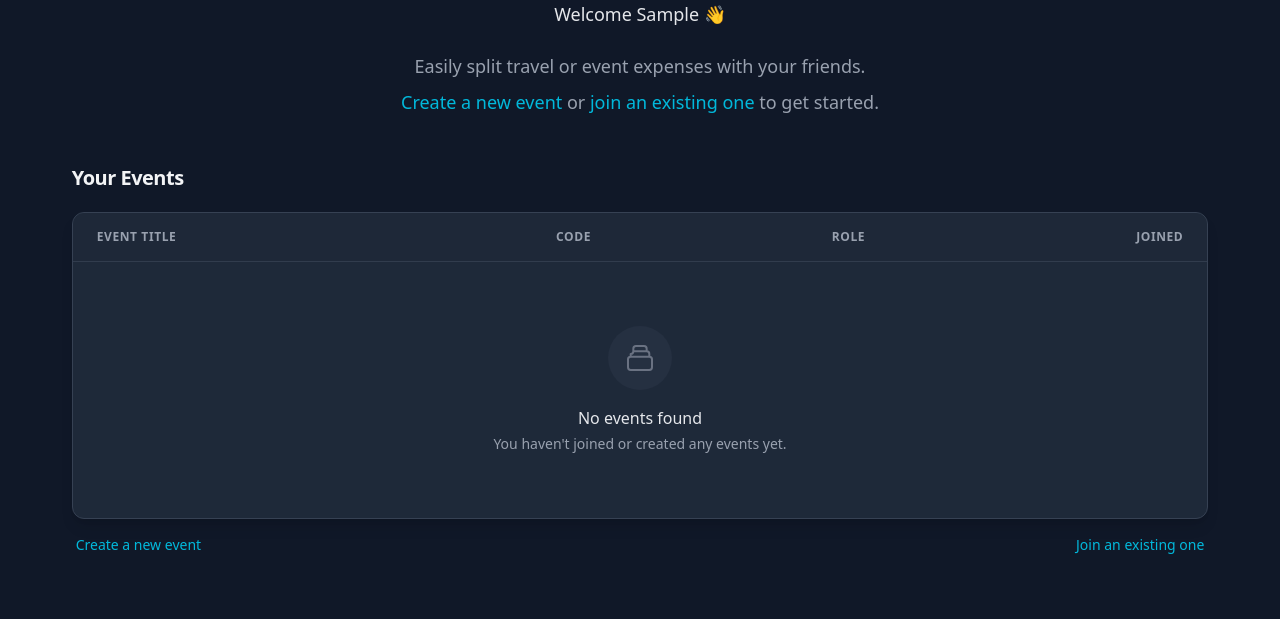
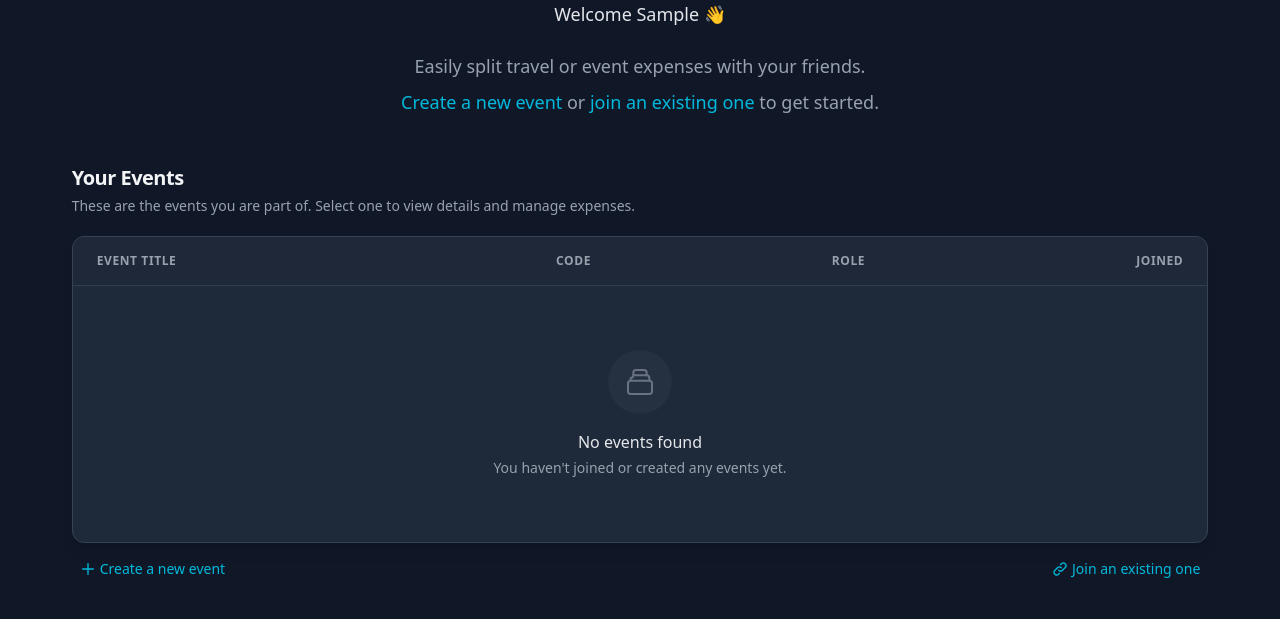
Before and after one commit to hassan-ahmadi-jo/split-trip, a Django app: page / in a window 1280 px wide. Shown: the part 192-811 px from the top of the page. Before the commit the page ends 746 px from the top, so only its background shows below. Run offline with Django 5.2, Linux system fonts and the light colour scheme; the visitor is signed in with stand-in values (Sample User, id 1); data that the repository does not hold is empty; style sheets or scripts are compiled from the project's sources.

Commit message:
feat(events): allow removing join requests from the home page
- Add remove button for join requests
- Handle request removal in JoinRequestHandlerView
- Improve home template layout for better UI/UX

```diff
--- a/events/templates/events/home.html
+++ b/events/templates/events/home.html
@@ -26,8 +26,9 @@
 
   <section class="w-11/12 max-w-6xl mx-auto my-10">
     <!-- Section Header -->
-    <div class="mb-5 flex items-center justify-between">
+    <div class="mb-5">
       <h2 class="text-xl font-semibold tracking-tight text-gray-100">Your Events</h2>
+      <p class="text-gray-400 text-sm mt-1">These are the events you are part of. Select one to view details and manage expenses.</p>
     </div>
 
     <!-- Main Table Container -->
@@ -50,7 +51,7 @@
             {% for member in memberships|slice:':6' %}
               {% if forloop.counter >= 6 %}
                 <!-- Show All Link -->
-                <a href="#" class="block text-center px-6 py-4 text-sm font-medium text-cyan-500 hover:text-cyan-400 hover:bg-gray-700/40 transition-colors duration-200 uppercase tracking-wide">Show All Events</a>
+                <a href="{% url 'event_list' %}" class="block text-center px-6 py-4 text-sm font-medium text-cyan-500 hover:text-cyan-400 hover:bg-gray-700/40 transition-colors duration-200 uppercase tracking-wide">Show All Events</a>
               {% else %}
                 <a href="{% url 'event' event_code=member.event.code %}" class="group grid grid-cols-12 gap-4 items-center px-6 py-4 hover:bg-gray-700/40 transition-colors duration-200">
                   <!-- Title -->
@@ -99,16 +100,26 @@
     </div>
 
     <!-- Bottom Links -->
-    <div class="w-full flex justify-between mt-4 px-1 text-sm font-medium">
-      <a href="{% url 'create_event' %}" class="text-cyan-500 hover:text-cyan-400 transition-colors">Create a new event</a>
-      <a href="{% url 'create_join_request' %}" class="text-cyan-500 hover:text-cyan-400 transition-colors">Join an existing one</a> <!-- حروف اول اصلاح شد -->
+    <div class="w-full flex justify-between mt-4 px-2 text-sm font-medium">
+      <a href="{% url 'create_event' %}" class="flex items-center gap-1 text-cyan-500 hover:text-cyan-400 transition-colors">
+        <svg xmlns="http://www.w3.org/2000/svg" class="w-4 h-4" fill="none" viewBox="0 0 24 24" stroke="currentColor">
+          <path stroke-linecap="round" stroke-linejoin="round" stroke-width="2" d="M12 4v16m8-8H4" />
+        </svg>Create a new event
+      </a>
+      <a href="{% url 'create_join_request' %}" class="flex items-center gap-1 text-cyan-500 hover:text-cyan-400 transition-colors">
+        <svg xmlns="http://www.w3.org/2000/svg" class="w-4 h-4" fill="none" viewBox="0 0 24 24" stroke="currentColor">
+          <path stroke-linecap="round" stroke-linejoin="round" stroke-width="2" d="M13.828 10.172a4 4 0 00-5.656 0l-4 4a4 4 0 105.656 5.656l1.102-1.101m-.758-4.899a4 4 0 005.656 0l4-4a4 4 0 00-5.656-5.656l-1.1 1.1" />
+        </svg>Join an existing one
+      </a>
     </div>
   </section>
+
   {% if join_requests %}
     <section class="w-11/12 max-w-6xl mx-auto my-10">
       <!-- Section Header -->
-      <div class="mb-5 flex items-center justify-between">
-        <h2 class="text-xl font-semibold tracking-tight text-gray-100">Your Event Join Requests</h2>
+      <div class="mb-5">
+        <h2 class="text-xl font-semibold tracking-tight text-gray-100">Your Join Requests</h2>
+        <p class="text-gray-400 text-sm mt-1">These are the requests you have sent to join events and are still waiting for a response.</p>
       </div>
 
       <!-- Main Table Container -->
@@ -131,11 +142,21 @@
               {% for request in join_requests|slice:':6' %}
                 {% if forloop.counter >= 6 %}
                   <!-- Show All Link -->
-                  <a href="#" class="block text-center px-6 py-4 text-sm font-medium text-cyan-500 hover:text-cyan-400 hover:bg-gray-700/40 transition-colors duration-200 uppercase tracking-wide">Show All Events</a>
+                  <a href="#" class="block text-center px-6 py-4 text-sm font-medium text-cyan-500 hover:text-cyan-400 hover:bg-gray-700/40 transition-colors duration-200 uppercase tracking-wide">Show All Join Requests</a>
                 {% else %}
                   <a href="#" class="group grid grid-cols-12 gap-4 items-center px-6 py-4 hover:bg-gray-700/40 transition-colors duration-200">
                     <!-- Title -->
-                    <div class="col-span-5 flex items-center gap-3 text-gray-100 font-medium truncate">{{ request.event.title }}</div>
+                    <div class="col-span-5 flex items-center gap-3 text-gray-100 font-medium truncate">
+                      <form action="{% url 'join_request_handler' request.id %}" method="post" class="flex items-center">
+                        {% csrf_token %}
+                        <button type="submit" name="remove" class="text-red-500 hover:text-red-400 hover:bg-red-500/10 p-1.5 rounded-md transition-colors cursor-pointer" title="Remove Request">
+                          <svg xmlns="http://www.w3.org/2000/svg" class="w-4 h-4" fill="none" viewBox="0 0 24 24" stroke="currentColor" stroke-width="2">
+                            <path stroke-linecap="round" stroke-linejoin="round" d="M19 7l-.867 12.142A2 2 0 0116.138 21H7.862a2 2 0 01-1.995-1.858L5 7m5 4v6m4-6v6m1-10V4a1 1 0 00-1-1h-4a1 1 0 00-1 1v3M4 7h16" />
+                          </svg>
+                        </button>
+                      </form>
+                      {{ request.event.title }}
+                    </div>
 
                     <!-- Code -->
                     <div class="col-span-3 text-gray-400 font-mono text-sm tracking-wide">{{ request.event.code }}</div>
@@ -146,11 +167,6 @@
                     <!-- Requested Date & Action Icon -->
                     <div class="col-span-2 flex items-center justify-end gap-3 text-sm text-gray-500 group-hover:text-gray-300 transition-colors">
                       <span>{{ request.requested_at|date:'F j, Y' }}</span>
-
-                      <!-- Chevron Arrow Icon -->
-                      <svg xmlns="http://www.w3.org/2000/svg" class="w-4 h-4 text-gray-600 group-hover:text-gray-300 transform group-hover:translate-x-1 transition-all" viewBox="0 0 24 24" fill="none" stroke="currentColor" stroke-width="2" stroke-linecap="round" stroke-linejoin="round">
-                        <polyline points="9 18 15 12 9 6"></polyline>
-                      </svg>
                     </div>
                   </a>
                 {% endif %}
--- a/events/views.py
+++ b/events/views.py
@@ -2,6 +2,7 @@ from django.shortcuts import render, redirect, get_object_or_404
 from django.views import View
 from django.http import HttpRequest
 from django.views.generic.base import TemplateView
+from django.views.generic import ListView
 from django.views.generic.edit import CreateView
 from django.contrib.auth.mixins import LoginRequiredMixin, UserPassesTestMixin
 from django.urls import reverse_lazy
@@ -143,6 +144,9 @@ class JoinRequestHandlerView(LoginRequiredMixin, View):
                     )
                 join_request.delete()
             return redirect('event', event_code=event.code)
+        elif join_request.user == self.request.user:
+            if request.POST.get('remove') == '':
+                join_request.delete()
         return redirect('home')
 
 class EventMembershipHandlerView(LoginRequiredMixin, View):
```
